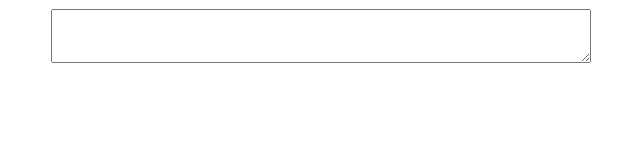
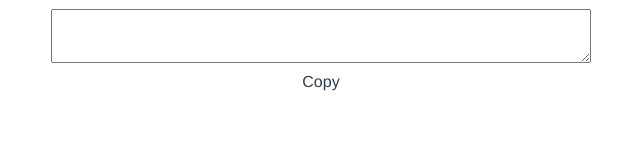
Before and after one commit to yellowme/slack-poll-web, a Vue app: page / in a window 1280 px wide. Shown: the part 127-287 px from the top of the page, without its empty margins (319-959 px from the left). Built offline with nearby package versions, Linux system fonts and the light colour scheme.

Commit message:
Add modal

```diff
--- a/src/components/Poll.vue
+++ b/src/components/Poll.vue
@@ -26,6 +26,14 @@
           <textarea v-model="command" id="command-input"></textarea>
         </b-col>
       </b-row>
+      <b-row align-h="center">
+        <b-col cols="3">
+          <a @click="copyToClipboard">Copy</a>
+        </b-col>
+      </b-row>
+      <b-modal id="success-modal" title="Se copió el comando con éxito">
+        <p class="my-4">¡Ahora ve a pegarlo en slack!</p>
+      </b-modal>
     </b-container>
   </div>
 </template>
@@ -51,6 +59,17 @@ export default {
     removeOption(option) {
       this.options.splice(this.options.indexOf(option), 1)
     },
+
+    copyToClipboard() {
+      let command = document.querySelector('#command-input')
+      command.select()
+      try {
+        document.execCommand('copy')
+        this.$bvModal.show('success-modal')
+      } catch {
+        alert('Oops!')
+      }
+    }
   },
   data() {
     return {
--- a/src/main.js
+++ b/src/main.js
@@ -1,12 +1,13 @@
 import Vue from 'vue'
 import App from './App.vue'
 import BootstrapVue from 'bootstrap-vue'
-import { LayoutPlugin } from 'bootstrap-vue'
+import { LayoutPlugin, ModalPlugin } from 'bootstrap-vue'
 
 Vue.config.productionTip = false
 
 Vue.use(BootstrapVue)
 Vue.use(LayoutPlugin)
+Vue.use(ModalPlugin)
 
 new Vue({
   render: h => h(App),
```
